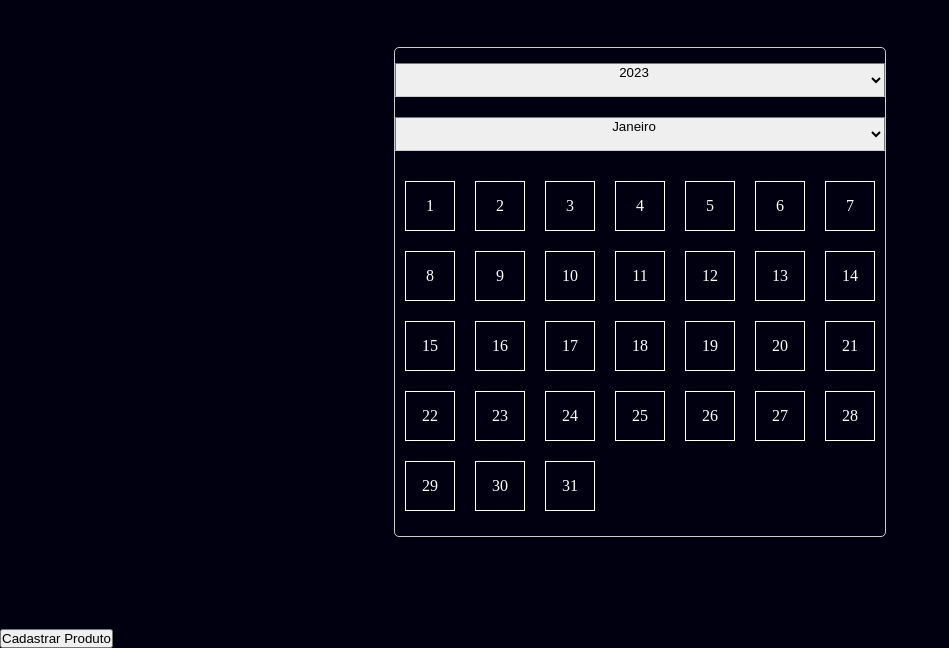
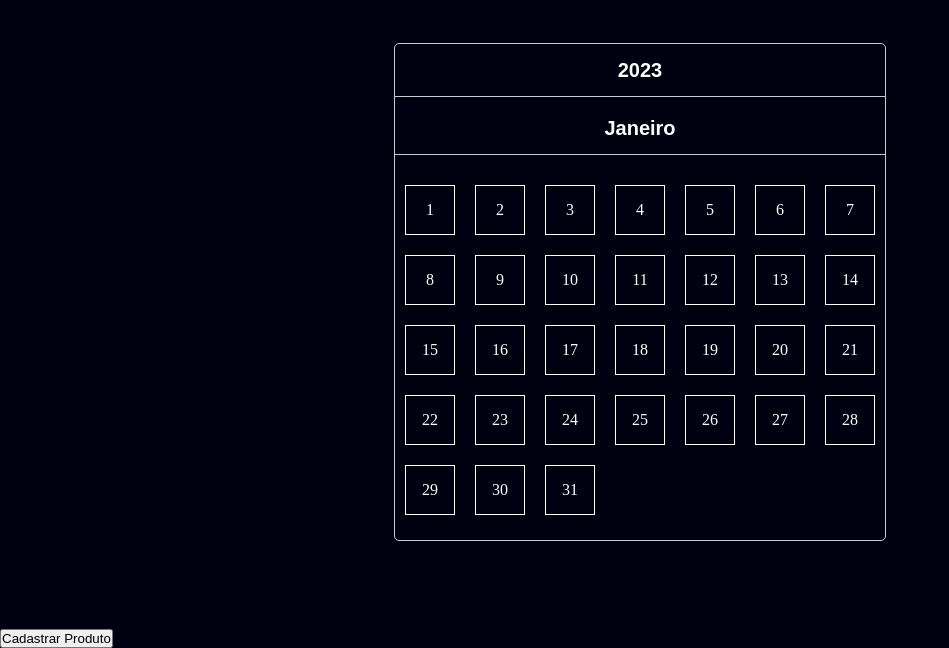
Before and after one commit to lucavieira/Controle-vencimento, a plain HTML site: page index.html in a window 1280 px wide. Shown: the part 152-800 px from the top of the page, without its empty margins (0-949 px from the left). Drawn offline with Linux system fonts and the light colour scheme.

Commit message:
:art: Estilização dos Selects de Ano e Mes

```diff
--- a/style.css
+++ b/style.css
@@ -45,10 +45,28 @@ main {
     width: 100%;
 
     text-align: center;
+    font-size: 20px;
+    font-weight: 600;
 
+    border: none;
     border-bottom: 1px solid #ccc;
 
     padding-bottom: 15px;
+
+    background-color: transparent;
+    color: #fff;
+
+    appearance: none;
+}
+
+#mes:focus-visible,
+#ano:focus-visible {
+    outline: none;
+}
+
+#mes *,
+#ano * {
+    background-color: #000010;
 }
 
 .dias {
```
